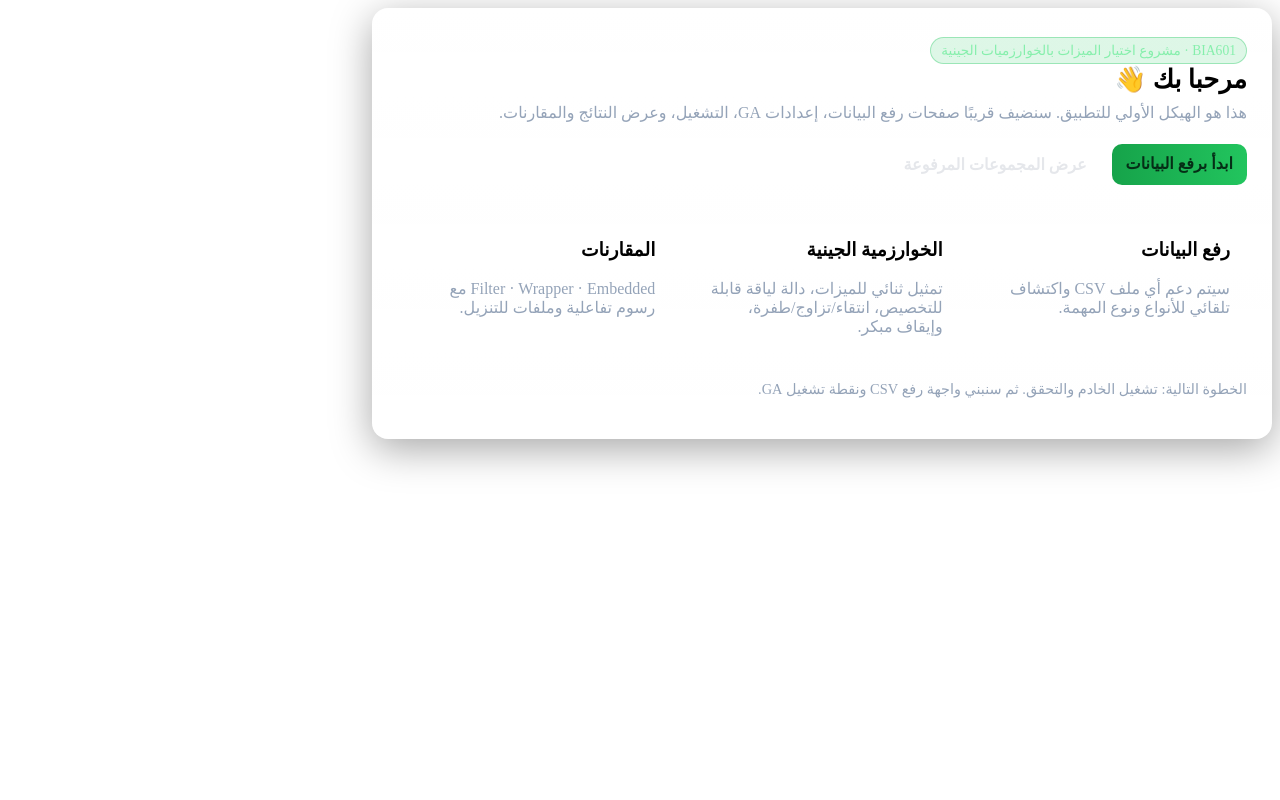
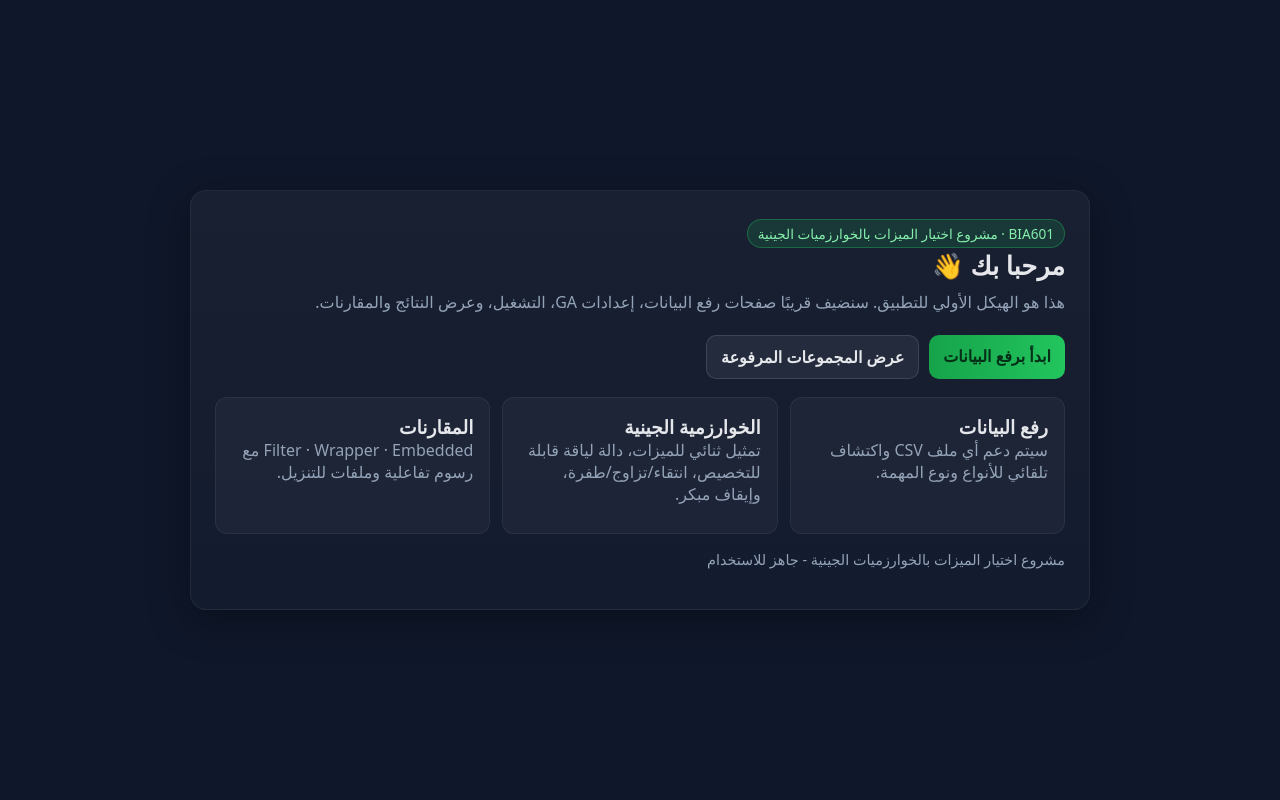
Before and after one commit to husseinaliawad/karam_195758, a Django app: page / in a window 1280 px wide. Run offline with Django 4.2, Linux system fonts and the light colour scheme.

Commit message:
Update index.html

```diff
--- a/optimizer/templates/optimizer/index.html
+++ b/optimizer/templates/optimizer/index.html
@@ -6,8 +6,9 @@
   <title>{{ title }} | BIA601</title>
   <style>
     :root{--bg:#0f172a;--card:#111827;--text:#e5e7eb;--muted:#94a3b8;--accent:#22c55e}
-    *{box-sizing:border-box}
-    .card{width:min(900px,92vw); background:linear-gradient(180deg,rgba(255,255,255,0.04),rgba(255,255,255,0.02)); border:1px solid rgba(255,255,255,0.06); border-radius:16px; padding:28px 24px; box-shadow:0 10px 40px rgba(0,0,0,0.35)}
+    *{box-sizing:border-box; margin:0; padding:0}
+    body{background:var(--bg); color:var(--text); font-family:system-ui,-apple-system,sans-serif; min-height:100vh; display:flex; align-items:center; justify-content:center; padding:20px}
+    .card{width:min(900px,92vw); background:linear-gradient(180deg,rgba(255,255,255,0.04),rgba(255,255,255,0.02)); border:1px solid rgba(255,255,255,0.06); border-radius:16px; padding:28px 24px; box-shadow:0 10px 40px rgba(0,0,0,0.35); margin:0 auto}
     h1{font-size:1.6rem; margin:0 0 8px}
     p{margin:0 0 12px; color:var(--muted)}
     .grid{display:grid; grid-template-columns:repeat(3,1fr); gap:12px; margin-top:18px}
@@ -44,7 +45,7 @@
       </div>
     </section>
 
-    <p class="footer">الخطوة التالية: تشغيل الخادم والتحقق. ثم سنبني واجهة رفع CSV ونقطة تشغيل GA.</p>
+    <p class="footer">مشروع اختيار الميزات بالخوارزميات الجينية - جاهز للاستخدام</p>
   </main>
 </body>
 </html>
```
